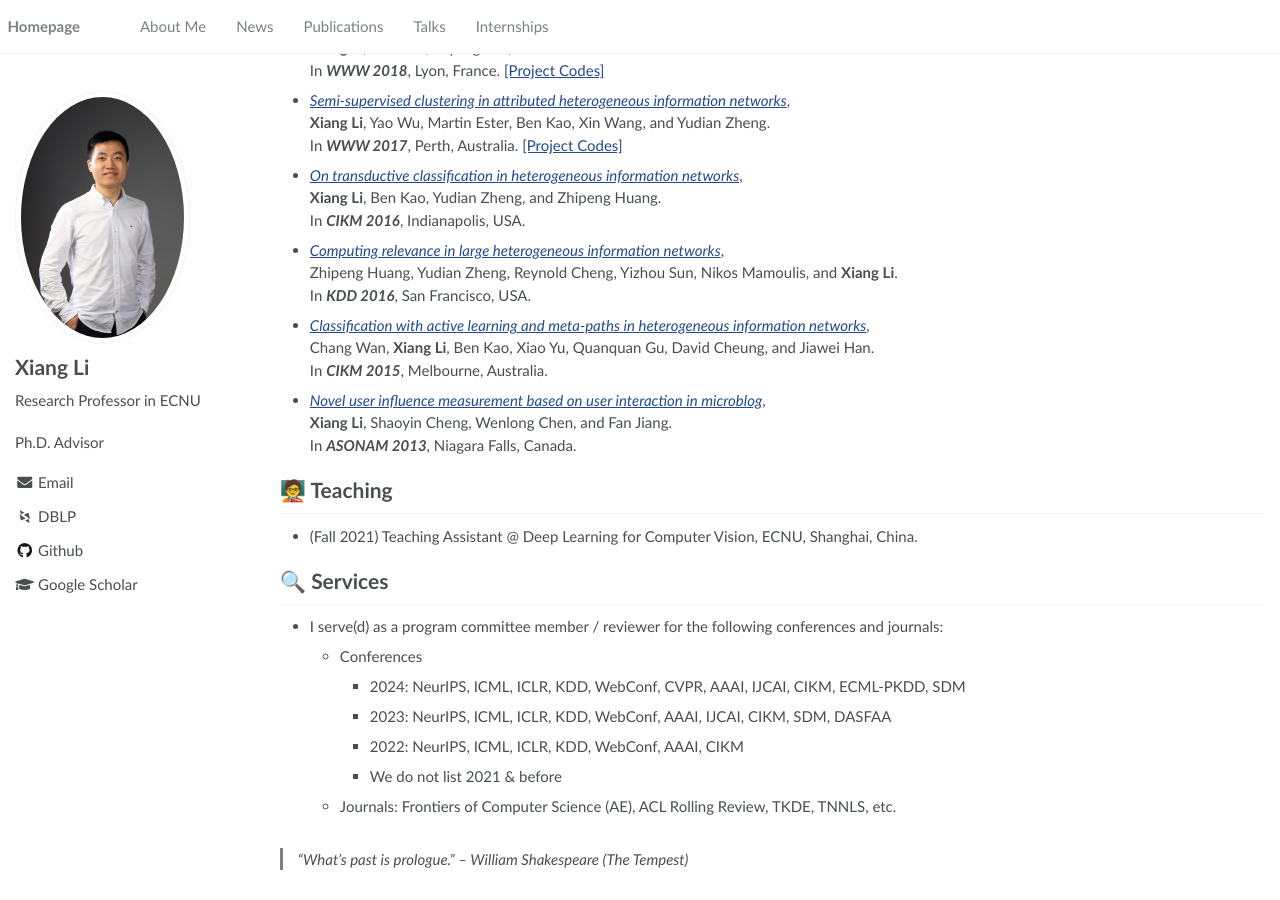
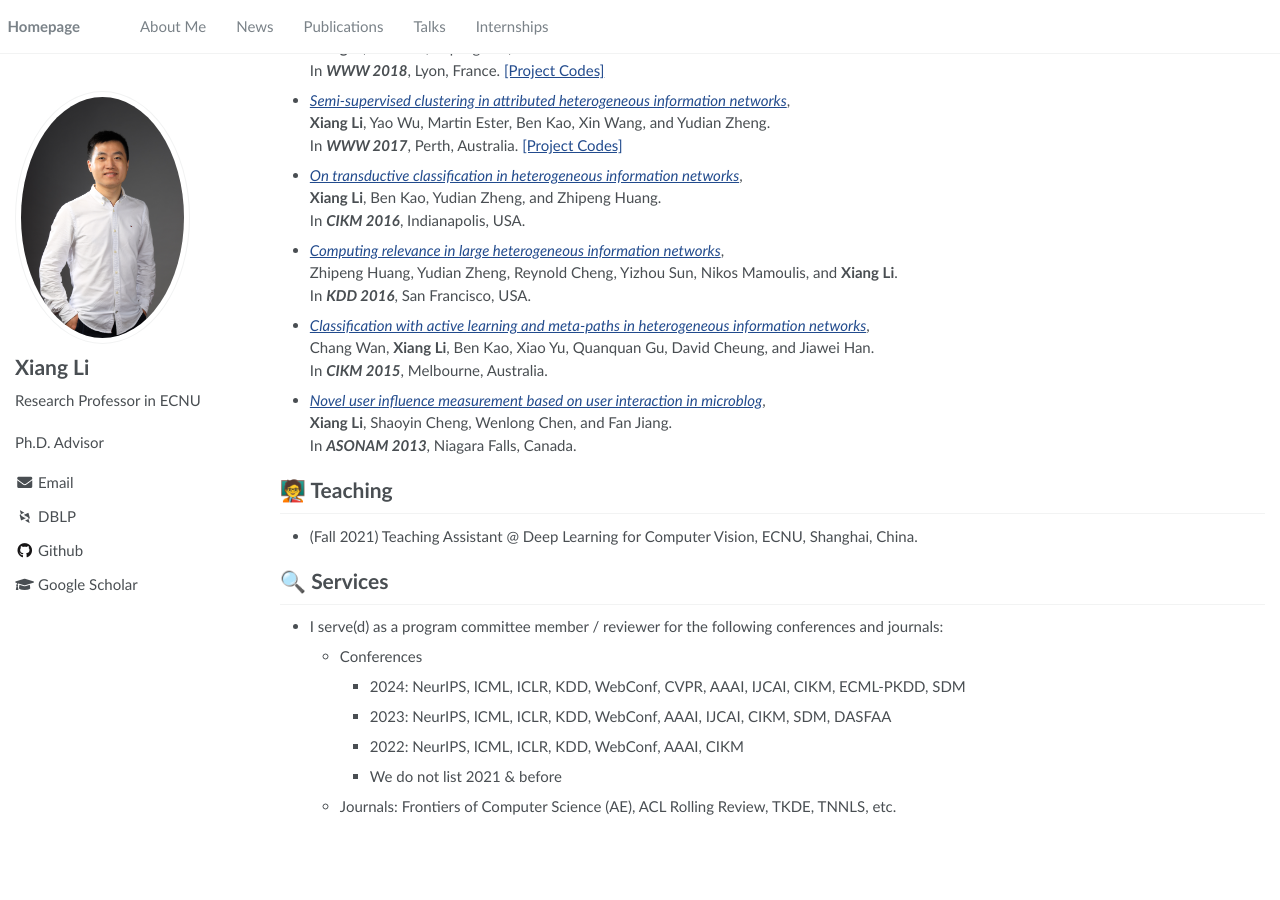
Before and after one commit to lixiang3776/lixiang3776.github.io, a Jekyll site: the page built from _pages/about.md, in a window 1280 px wide and 900 px high, scrolled down 4321 px. Built offline with Jekyll 4.4.1, drawn with Linux system fonts in a browser that asks for light colours; some web fonts are replaced; after the commit the page ends 5154 px from its top, so only the background shows below that.

Commit message:
Update about.md

```diff
--- a/_pages/about.md
+++ b/_pages/about.md
@@ -92,8 +92,6 @@ For students who are interested in working and collaborating with me, feel free
 - *2021.06*, Lorem ipsum dolor sit amet, consectetur adipiscing elit. Vivamus ornare aliquet ipsum, ac tempus justo dapibus sit amet.
 - *2021.03*, Lorem ipsum dolor sit amet, consectetur adipiscing elit. Vivamus ornare aliquet ipsum, ac tempus justo dapibus sit amet.  \| [\[video\]](https://github.com/) -->
 
-> "What's past is prologue." -- William Shakespeare (The Tempest)
->
 <!-- > <a href='https://scholar.google.com/citations?user=QgMkYFAAAAAJ&hl=en'><img src="https://img.shields.io/endpoint?url={{ url | url_encode }}&logo=Google%20Scholar&labelColor=f6f6f6&color=9cf&style=flat&label=citations"></a> -->
 
 <!-- # 📅 My Calendar
```
